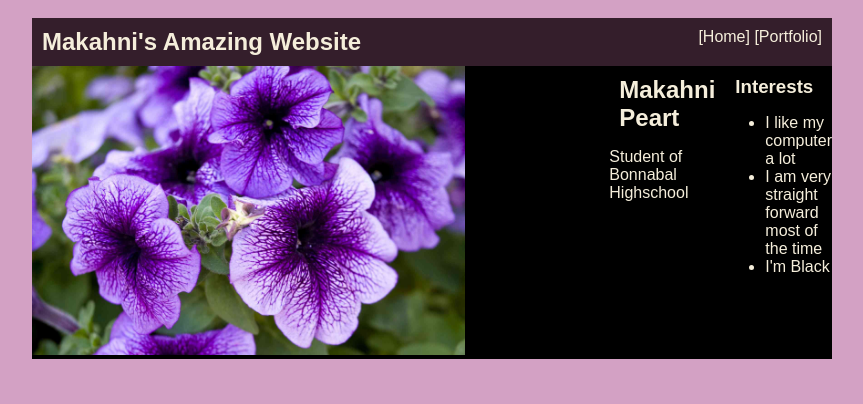
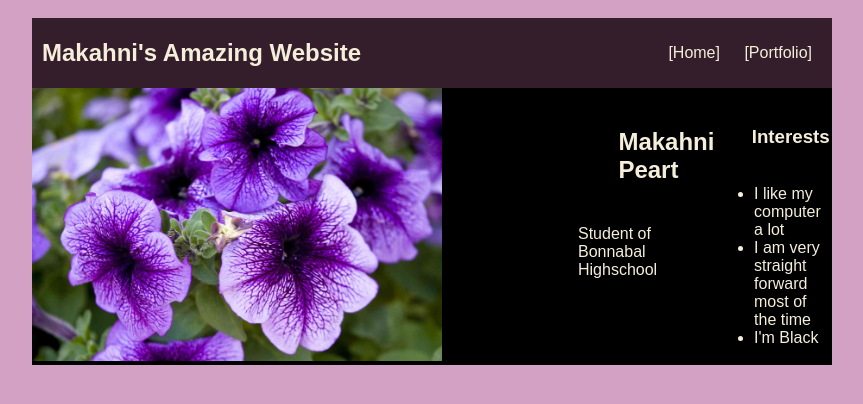
Before and after one commit to MPRagu/MPRagu.github.io, a plain HTML site: page Index.html in a window 1280 px wide. Shown: the whole page, without its empty margins (208-1071 px from the left). Drawn offline with Linux system fonts and the light colour scheme.

Commit message:
clearing

```diff
--- a/Index.html
+++ b/Index.html
@@ -56,12 +56,17 @@
                 flex: 1;
                 padding: 15px;
             }
+
             #interests {
                 border: 4px silver ridge;
                 padding: 8px;
             }
+            .main-context {
+                padding: 18px 20;
+            }
             h2, h3 {
-                margin: 10px;
+                margin: 20px;
+                padding: 15%
             }
             img {
                 max-width: 75%;
@@ -75,11 +80,11 @@
         <div id="all-contents">
             <nav>
                 <h1>Makahni's Amazing Website</h1>
-                <id=nav-ul>
-                    <class=nav-li>
+                <ul id="nav-ul">
+                    <li class="nav-li">
                     <a href="index.html"> [Home] </a>
                     </li>
-                    <class=nav-li>
+                    <li class="nav-li">
                     <a href="portfolio.html"> [Portfolio] </a>
                     </li>
                 </ul>
@@ -91,14 +96,14 @@
                     <img src="Purp.jpg"/>
                 </div>
             <!-- Content section -->
-                <div>
+                <div id="main-context">
                     <h2>Makahni Peart</h2>
                     <p>Student of Bonnabal Highschool</p>
                 </div>
 
                 <div>
                     <h3>Interests</h3>
-                    <ul>
+                    <ul class="main-ul">
                         <li>I like my computer a lot</li>
                         <li>I am very straight forward most of the time</li>
                         <li>I'm Black</li>
```
Also changed, not shown: projects/First Website/ragu.jpg (deleted).
